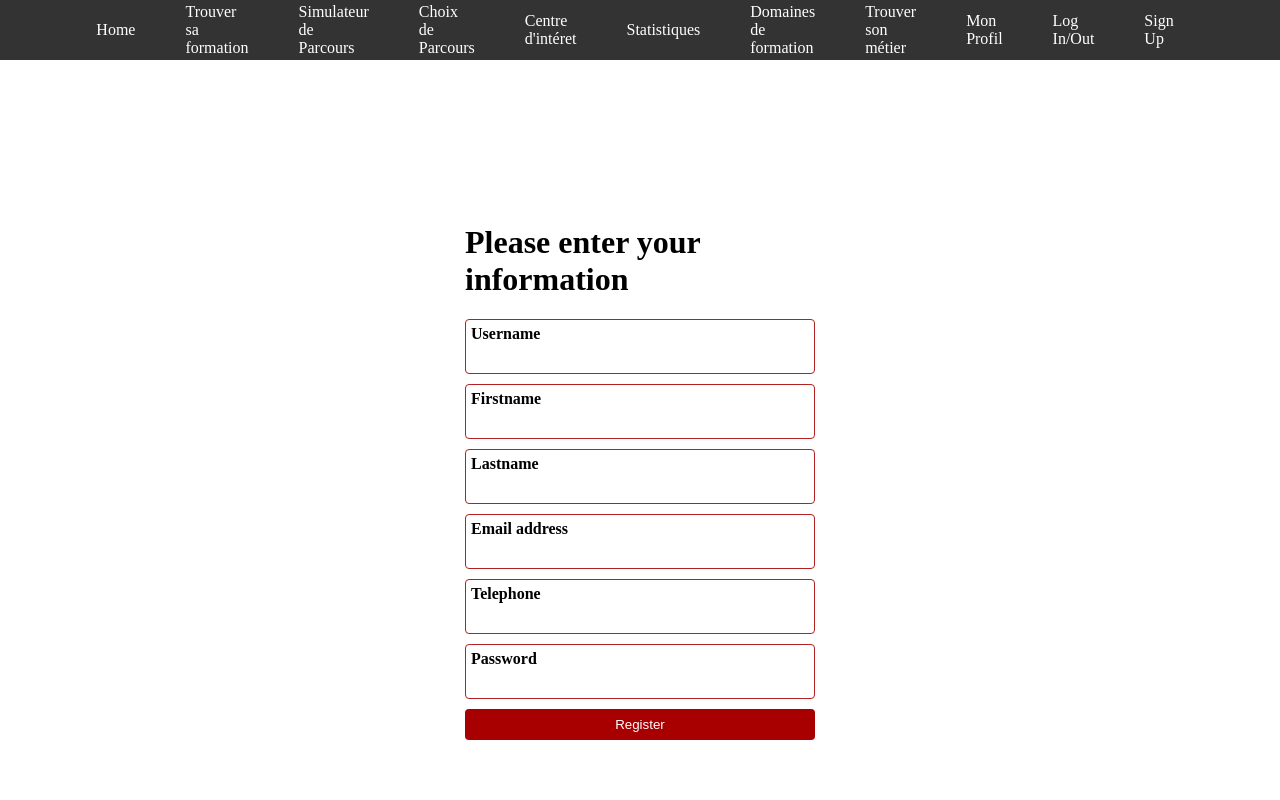
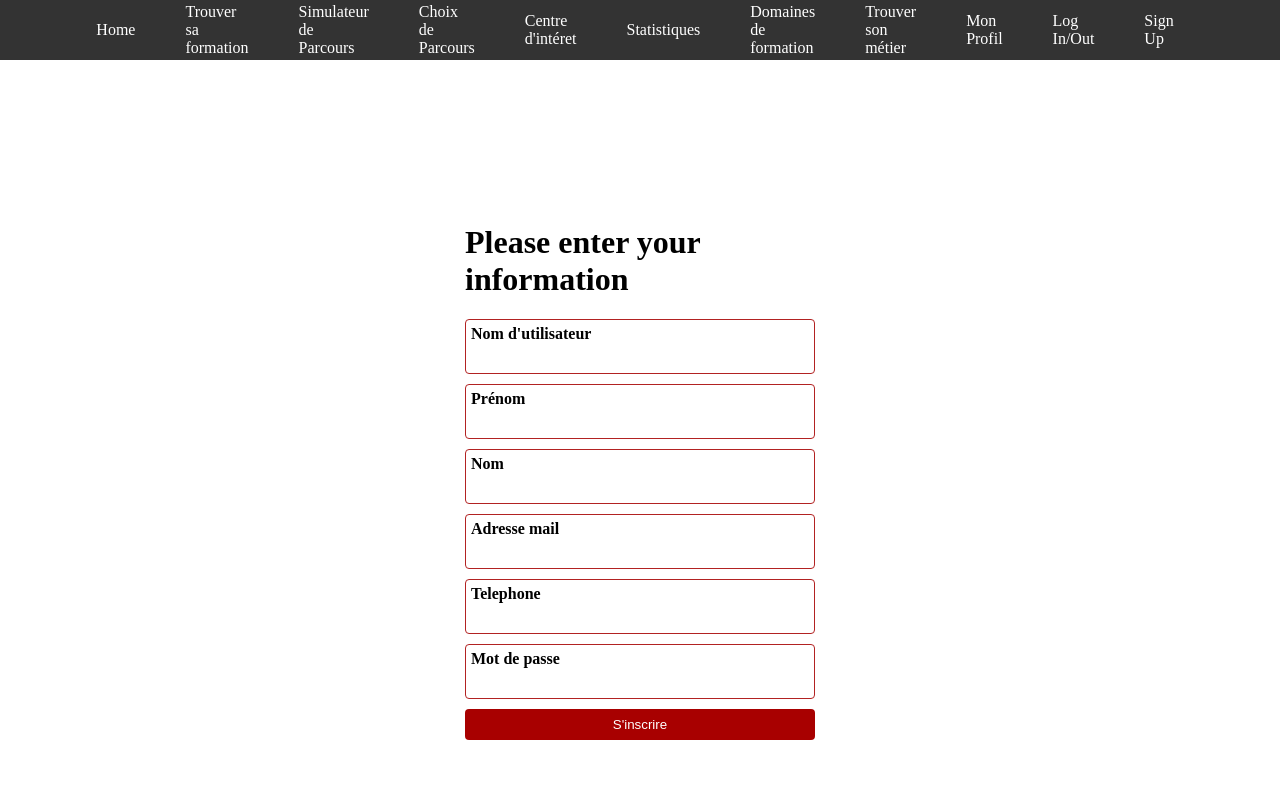
Before and after one commit to StagiairesDAMOTIC/FrontEndPsup, an Angular app: page /signup in a window 1280 px wide. Shown: the top 800 px of the page. Built offline with nearby package versions, Linux system fonts and the light colour scheme.

Commit message:
Mise en forme du register

```diff
--- a/src/app/register/register.component.html
+++ b/src/app/register/register.component.html
@@ -6,7 +6,7 @@
 <body>
 <div class="container">
   <div *ngIf="isSignedUp; else signupForm">
-    Your registration is successful. Please login!
+    Votre inscription a été réussi, veuillez vous connecter !
   </div>
 
   <ng-template #signupForm>
@@ -14,22 +14,22 @@
       <form name="form" (ngSubmit)="f.form.valid && onSubmit()" #f="ngForm" novalidate>
         <h1>Please enter your information</h1>
         <div class="form-group input-container">
-          <label for="username" id="username">Username</label>
+          <label for="username" id="username">Nom d'utilisateur</label>
           <input type="text" class="form-control" name="username" [(ngModel)]="form.username" #username="ngModel" required />
           <div *ngIf="f.submitted && username.invalid" class="error-message">
-            <div *ngIf="['username.errors?.required']">Username is required</div>
+            <div *ngIf="['username.errors?.required']">Un nom d'utilisateur est requis</div>
           </div>
         </div>
         <div class="form-group input-container">
-          <label for="firstname" id="firstname">Firstname</label>
+          <label for="firstname" id="firstname">Prénom</label>
           <input type="text" class="form-control" name="firstname" [(ngModel)]="form.firstname" #firstname="ngModel" required/>
         </div>
         <div class="form-group input-container">
-          <label for="lastname" id="lastname">Lastname</label>
+          <label for="lastname" id="lastname">Nom</label>
           <input type="text" class="form-control" name="lastname" [(ngModel)]="form.lastname" #lastname="ngModel" required/>
         </div>
         <div class="form-group input-container">
-          <label for="email" id="email">Email address</label>
+          <label for="email" id="email">Adresse mail</label>
           <input type="text" class="form-control" name="email" [(ngModel)]="form.email" #email="ngModel" required/>
         </div>
         <div class="form-group input-container">
@@ -37,15 +37,15 @@
           <input type="text" class="form-control" name="telephone" [(ngModel)]="form.telephone" #telephone="ngModel" required/>
         </div>
         <div class="form-group input-container">
-          <label for="password" id="password">Password</label>
+          <label for="password" id="password">Mot de passe</label>
           <input type="password" class="form-control" name="password" [(ngModel)]="form.password" #password="ngModel" required minlength="6" />
           <div *ngIf="f.submitted && password.invalid" class="error-message">
-            <div *ngIf="['password.errors?.required']">Password is required</div>
-            <div *ngIf="['password.errors?.minlength']">Password must be at least 6 characters</div>
+            <div *ngIf="['password.errors?.required']">Un mot de passe est requis</div>
+            <div *ngIf="['password.errors?.minlength']">Le mot de passe doit faire plus de 6 caractères</div>
           </div>
         </div>
         <div class="form-group">
-          <button class="btn btn-primary">Register</button>
+          <button class="btn btn-primary">S'inscrire</button>
           <div *ngIf="f.submitted && isSignUpFailed" class="alert alert-warning">
             Signup failed!<br/>{{errorMessage}}
           </div>
```
